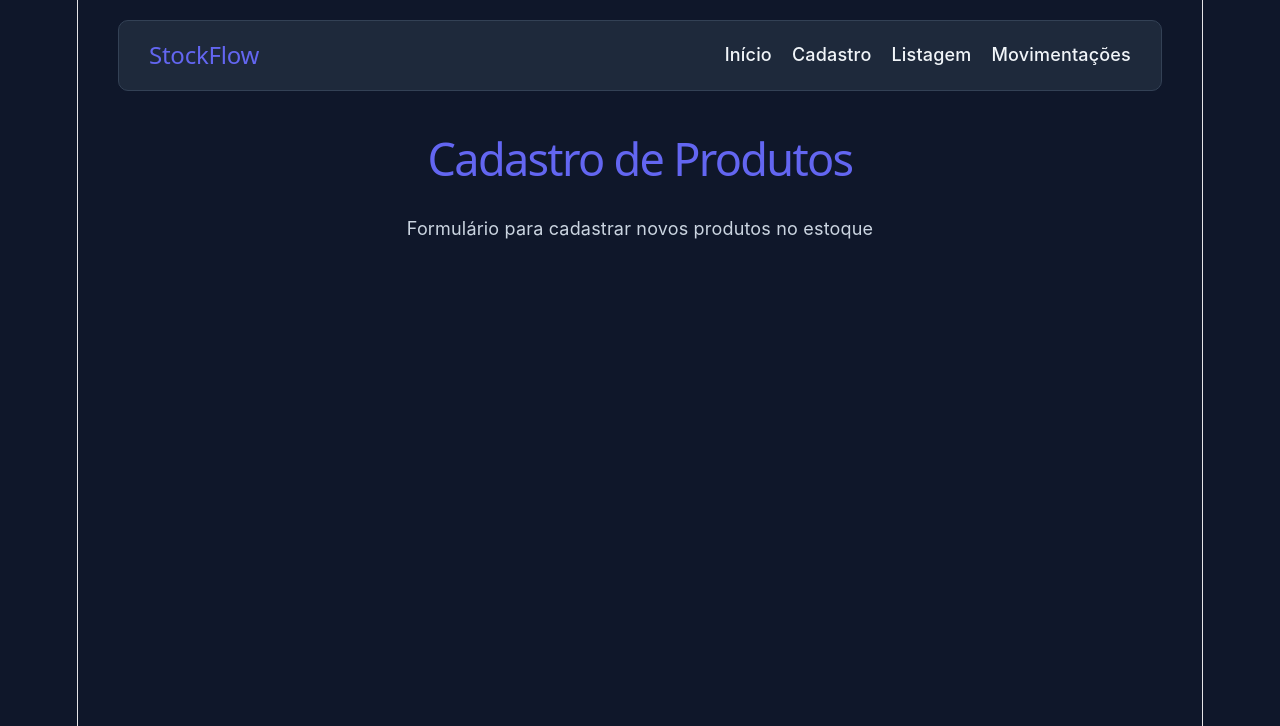
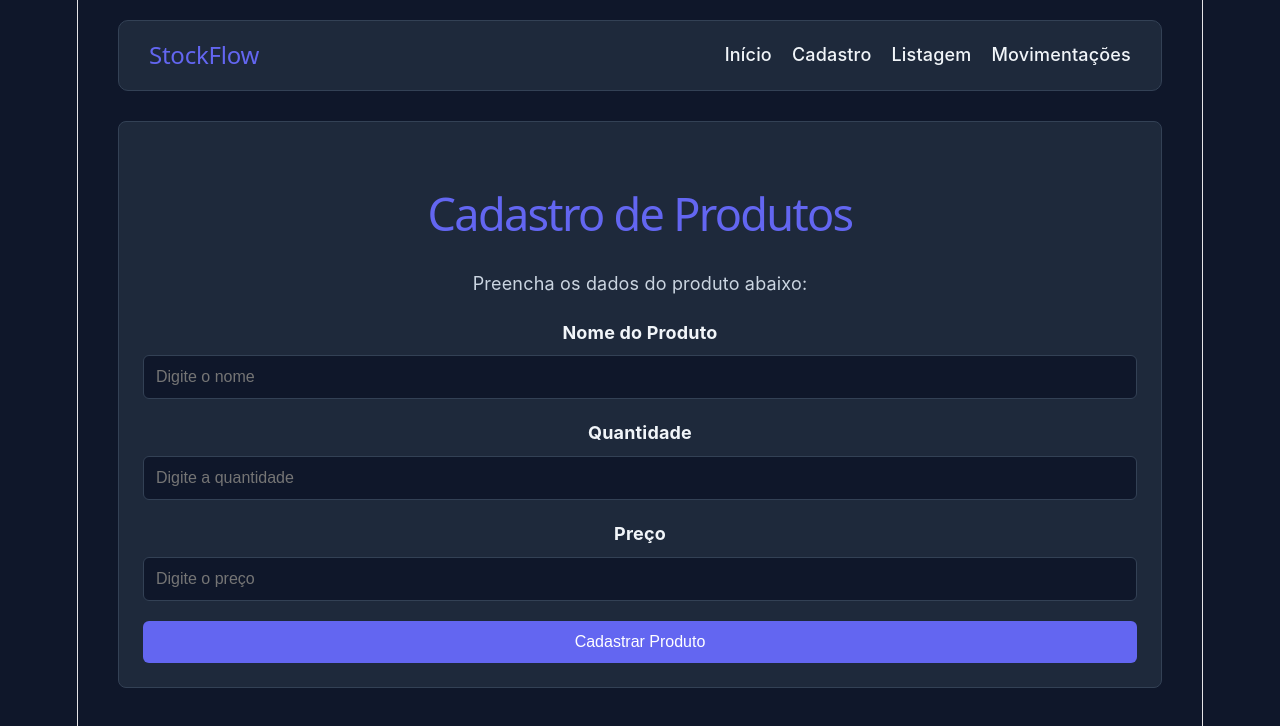
Before and after one commit to Breno2307/Trabalho_Front, a React (Vite) app: page /cadastro in a window 1280 px wide. Shown: the top 726 px of the page. Built offline with nearby package versions, Linux system fonts and the light colour scheme.

Commit message:
implementando cadastro feature-4

```diff
--- a/src/pages/Cadastro.jsx
+++ b/src/pages/Cadastro.jsx
@@ -1,8 +1,93 @@
+import { useState } from 'react';
+
 const Cadastro = () => {
+
+  const [produto, setProduto] = useState({
+    nome: '',
+    quantidade: '',
+    preco: ''
+  });
+
+  // Captura os dados digitados
+  const handleChange = (e) => {
+    const { name, value } = e.target;
+
+    setProduto({
+      ...produto,
+      [name]: value
+    });
+  };
+
+  // Envio do formulário
+  const handleSubmit = (e) => {
+    e.preventDefault();
+
+    console.log(produto);
+
+    alert('Produto cadastrado com sucesso!');
+
+    // Limpar formulário
+    setProduto({
+      nome: '',
+      quantidade: '',
+      preco: ''
+    });
+  };
+
   return (
-    <div>
+    <div className="card">
+
       <h1>Cadastro de Produtos</h1>
-      <p>Formulário para cadastrar novos produtos no estoque</p>
+
+      <p>Preencha os dados do produto abaixo:</p>
+
+      <form onSubmit={handleSubmit} className="formulario">
+
+        <div className="campo">
+          <label>Nome do Produto</label>
+
+          <input
+            type="text"
+            name="nome"
+            placeholder="Digite o nome"
+            value={produto.nome}
+            onChange={handleChange}
+            required
+          />
+        </div>
+
+        <div className="campo">
+          <label>Quantidade</label>
+
+          <input
+            type="number"
+            name="quantidade"
+            placeholder="Digite a quantidade"
+            value={produto.quantidade}
+            onChange={handleChange}
+            required
+          />
+        </div>
+
+        <div className="campo">
+          <label>Preço</label>
+
+          <input
+            type="number"
+            step="0.01"
+            name="preco"
+            placeholder="Digite o preço"
+            value={produto.preco}
+            onChange={handleChange}
+            required
+          />
+        </div>
+
+        <button type="submit" className="btn">
+          Cadastrar Produto
+        </button>
+
+      </form>
     </div>
   );
 };
--- a/src/styles/global.css
+++ b/src/styles/global.css
@@ -80,3 +80,41 @@ p {
     padding: 0 10px;
   }
 }
+
+/* FORMULÁRIO */
+
+.formulario {
+  display: flex;
+  flex-direction: column;
+  gap: 20px;
+
+  margin-top: 20px;
+}
+
+.campo {
+  display: flex;
+  flex-direction: column;
+  gap: 8px;
+}
+
+.campo label {
+  font-weight: bold;
+  color: #f1f5f9;
+}
+
+.campo input {
+  padding: 12px;
+
+  border-radius: 6px;
+  border: 1px solid #334155;
+
+  background-color: #0f172a;
+  color: white;
+
+  font-size: 16px;
+}
+
+.campo input:focus {
+  outline: none;
+  border: 1px solid #6366f1;
+}
```
